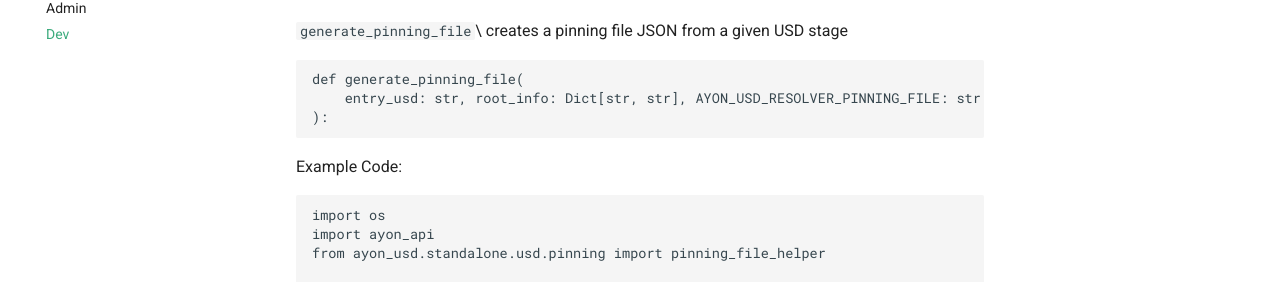
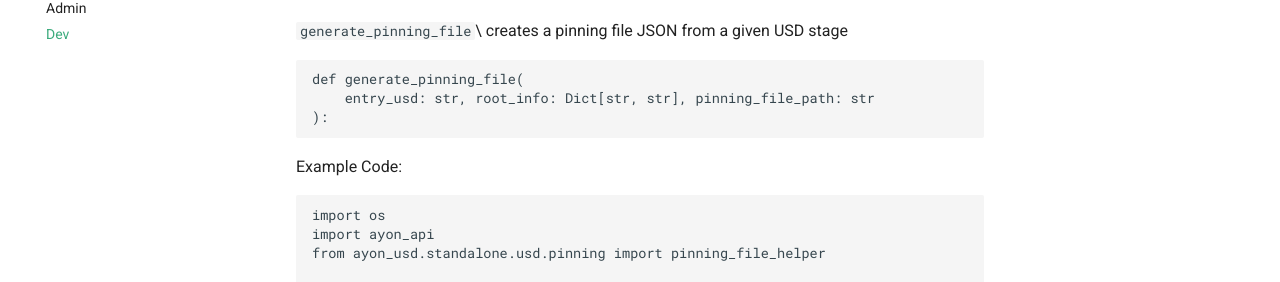
Before and after one commit to ynput/ayon-usd, an MkDocs documentation site: the page built from docs/Ayon_Docs/Dev_Docs.md, in a window 1280 px wide and 900 px high, scrolled down 619 px. Shown: the part 190-472 px from the top of the window. Built offline with MkDocs 1.6.1 and Material for MkDocs 9.7.7, drawn with Linux system fonts in a browser that asks for light colours; comment, search, counter and statistics services are not loaded; the version menu is left out.

Commit message:
Apply suggestion from @BigRoy - incorrect variable rename
Co-authored-by: Roy Nieterau <roy_nieterau@hotmail.com>

````diff
--- a/docs/Ayon_Docs/Dev_Docs.md
+++ b/docs/Ayon_Docs/Dev_Docs.md
@@ -29,7 +29,7 @@ creates a pinning file JSON from a given USD stage
 
 ```py
 def generate_pinning_file(
-    entry_usd: str, root_info: Dict[str, str], AYON_USD_RESOLVER_PINNING_FILE: str
+    entry_usd: str, root_info: Dict[str, str], pinning_file_path: str
 ):
 ```
 
````
